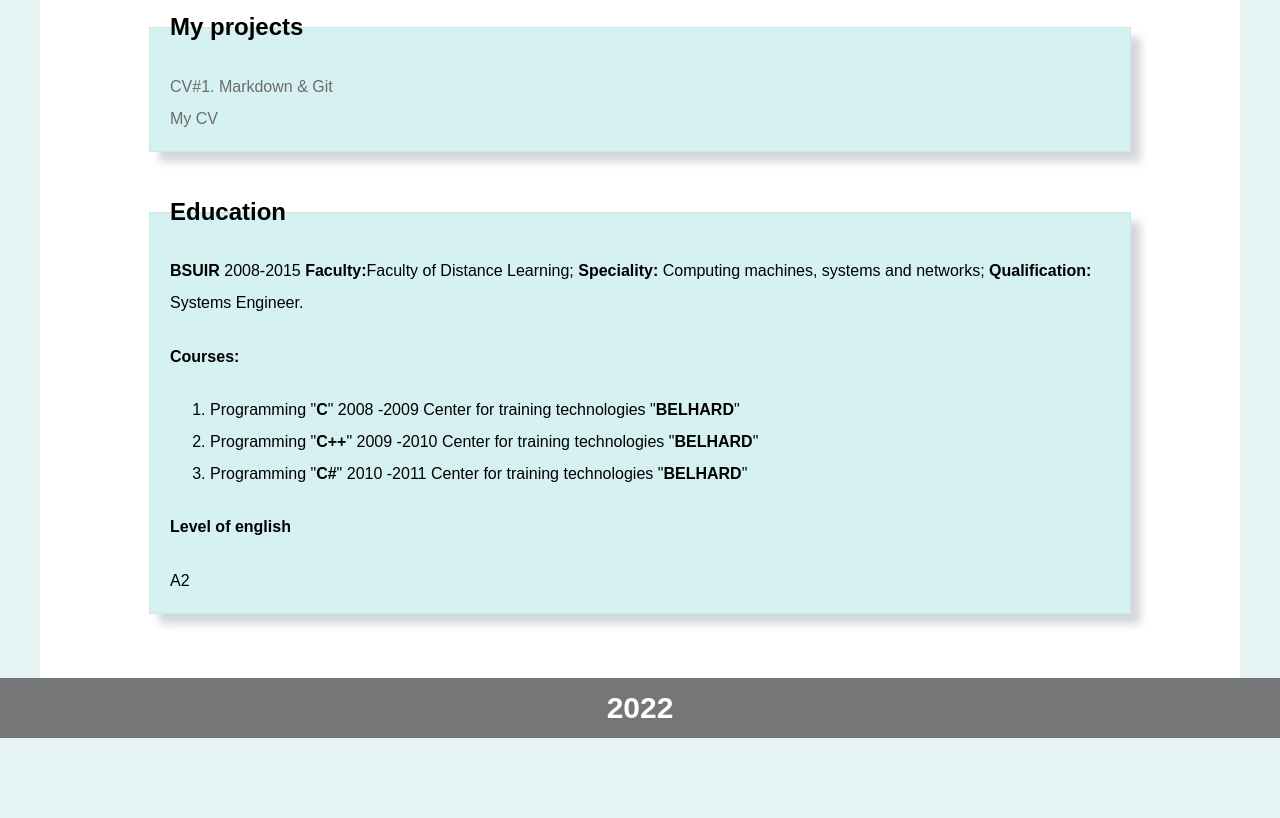
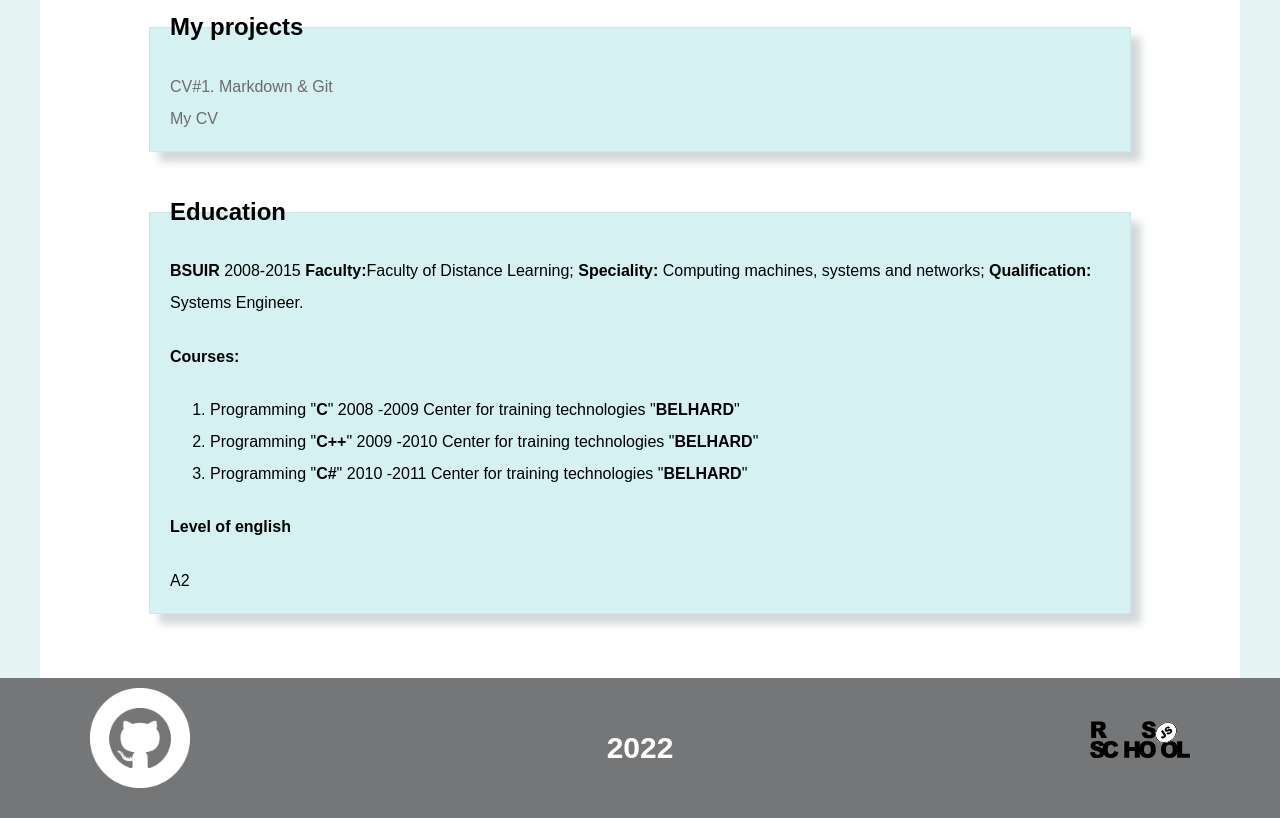
Before and after one commit to PhilippDu/rsschool-cv, a plain HTML site: page index.html in a window 1280 px wide. Shown: the part 1707-2525 px from the top of the page. Before the commit the page ends 2445 px from the top, so only its background shows below. Drawn offline with Linux system fonts and the light colour scheme.

Commit message:
feat: add footer

```diff
--- a/index.html
+++ b/index.html
@@ -108,8 +108,10 @@
         </div>
     </main>
     <footer>
-        <div class="container">
-           <span>2022</span>
+        <div class="container" id="footer">
+            <div style="padding-left: 50px;"><a href="https://github.com/PhilippDu"><img class="github" src="pngegg.png" alt="GitHub" ></a></div>
+            <div><span>2022</span></div>
+            <div style="padding-right: 50px;"><a href="https://rs.school/js/"><img class="github" src="rs_school_js.svg" alt="RS_School" ></a></div>
         </div>
     </footer>
 </body>
--- a/style.css
+++ b/style.css
@@ -19,7 +19,7 @@ nav {
   background-color: #fff;
   font-size: 20px;
 
-  box-shadow: 10px 10px 8px 0px rgba(34, 60, 80, 0.2);
+  box-shadow: 0px 10px 8px 0px rgba(34, 60, 80, 0.2);
   }
 
 #menu {
@@ -78,17 +78,17 @@ h2 {
   margin-top: -40px;
   margin-right: 40px;
   border-radius: 100%;
-  border: 5px solid burlywood;
+  border: 5px solid rgb(43, 168, 168);
+  box-shadow: 10px 10px 8px 0px rgba(34, 60, 80, 0.2);
 }
 
 footer {
   width: 100%;
   background-color: rgb(117, 118, 119);
-  display: flex;
-  justify-content: space-between;
   font-size: 30px;
   font-weight: bold;
   color: #fff;
+
 }
 
 a {
@@ -100,6 +100,13 @@ a {
   color: rgb(48, 47, 47);
  }
 
- img {
-  box-shadow: 10px 10px 8px 0px rgba(34, 60, 80, 0.2);
+ .github {
+  width: 100px;
  }
+
+ #footer {
+   align-items: center;
+   display: flex;
+   justify-content: space-between;
+   padding: 10px;
+}
```
Also changed, not shown: pngegg.png (added), rs_school_js.svg (added).
